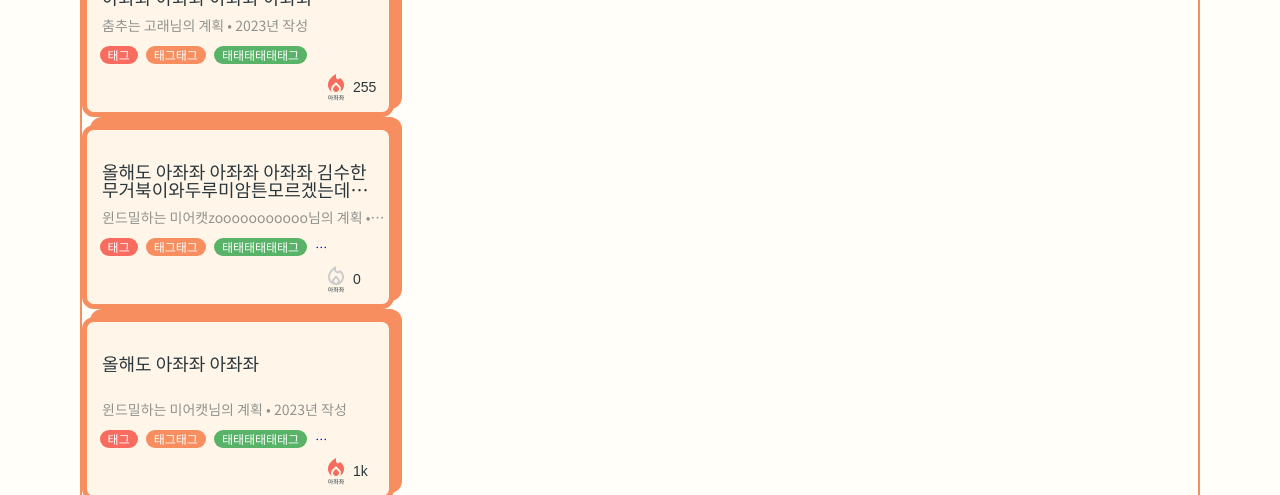
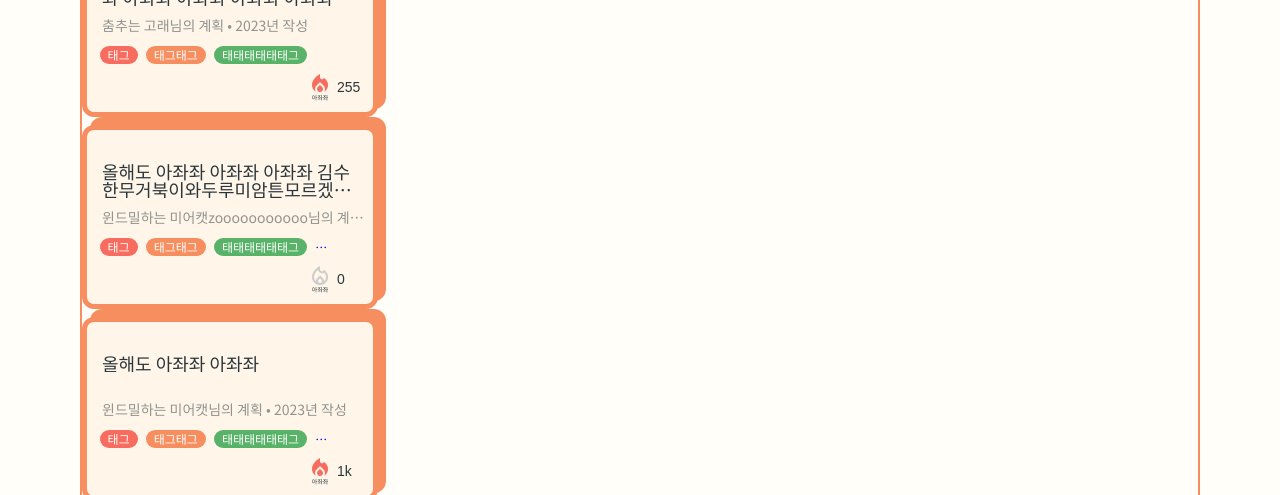
Before and after one commit to New-Barams/this-year-ajaja-fe, a Next.js app: page /explore in a window 1280 px wide. Shown: the part 305-800 px from the top of the page. Built offline with nearby package versions, Linux system fonts and the light colour scheme; no server answers.

Commit message:
💄 : #53 - Card 크기 조정

```diff
--- a/src/app/(header)/explore/_components/Card/index.scss
+++ b/src/app/(header)/explore/_components/Card/index.scss
@@ -1,6 +1,6 @@
 @use 'sass:math';
 
-$card_width: 20rem;
+$card_width: 19rem;
 $card_height: 12rem;
 $card_gap: 0.5rem;
 
```
